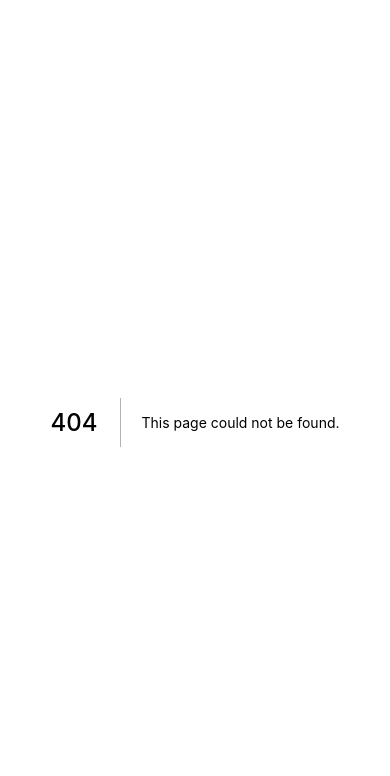
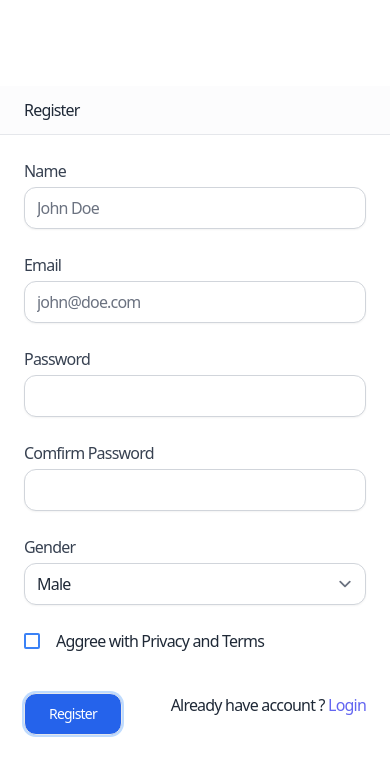
Before and after one commit to faizdamar1/next-belajar-tailwind, a Next.js app: page /register in a window 390 px wide. Before the commit this address had no page. Shown: the top 776 px of the page. Built offline with nearby package versions, Linux system fonts and the light colour scheme.

Commit message:
responsive

```diff
--- /dev/null
+++ b/components/CheckComponent.js
@@ -0,0 +1,14 @@
+import React from "react";
+
+export default function CheckComponent({ htmlFor, label, ...props }) {
+  return (
+    <div className="flex items-center gap-x-2">
+      <input
+        {...props}
+        type="checkbox"
+        className="accent-sky-500 mr-2 rounded-sm border-2 border-blue-500 focus:ring-0"
+      />
+      <label className="select-none" htmlFor={htmlFor}>{label}</label>
+    </div>
+  );
+}
--- /dev/null
+++ b/components/SelectComponent.js
@@ -0,0 +1,12 @@
+import React from "react";
+
+export default function SelectComponent({ children, ...props }) {
+  return (
+    <select
+      {...props}
+      className="w-full rounded-xl border-gray-300 shadow-sm  focus:ring focus:ring-blue-100 focus:border-blue-400 transition duration-200"
+    >
+      {children}
+    </select>
+  );
+}
--- a/layouts/Guest.js
+++ b/layouts/Guest.js
@@ -1,21 +1,22 @@
 import React from "react";
 import Head from "next/head";
 
-export default function Guest({ header, title, children }) {
+export default function Guest({ header, title,cardClassName, children }) {
   return (
-    <div className="flex antialiased tracking-tighter text-gray-800 items-center justify-center min-h-screen bg-gray-100">
+    <div className="flex antialiased tracking-tighter text-gray-800 items-center justify-center min-h-screen md:bg-gray-100">
       <Head>
         <title>{title}</title>
       </Head>
-      <div className="w-1/3">
-        <div className="bg-white  rounded-2xl outline-hidden border shadow-xl">
+      <div className={`${cardClassName ? cardClassName : 'lg:w-1/3'} w-full md:1/2`}>
+        <div className="bg-white  md:rounded-2xl outline-hidden md:border md:shadow-xl">
           <div className="px-6 py-3 border-b bg-gray-50/50">
-            <h1 className="font-light text-3xl uppercase">{header}</h1>
+            <h1 className="font-medium capitalize">{header}</h1>
           </div>
 
           <div className="p-6">{children}</div>
         </div>
       </div>
+
     </div>
   );
 }
--- a/pages/index.js
+++ b/pages/index.js
@@ -3,8 +3,11 @@ import App from "../layouts/App";
 
 export default function Home() {
   return (
-    <div className="space-x-2">
-      Tailwind Css
+    <div className="grid grid-cols-3 gap-x-3">
+      <div className="bg-rose-500 w-full aspect-video flex items-center justify-center text-white">Tailwind CSS</div>
+      <div className="bg-rose-500 w-full aspect-video flex items-center justify-center text-white">Tailwind CSS</div>
+      <div className="bg-rose-500 w-full aspect-video flex items-center justify-center text-white">Tailwind CSS</div>
+
     </div>
   );
 }
--- a/pages/login.js
+++ b/pages/login.js
@@ -1,5 +1,7 @@
+import Link from "next/link";
 import React from "react";
 import ButtonComponent from "../components/ButtonComponent";
+import CheckComponent from "../components/CheckComponent";
 import InputComponent from "../components/InputComponent";
 import LabelComponent from "../components/LabelComponent";
 import Guest from "../layouts/Guest";
@@ -10,24 +12,35 @@ export default function Login() {
       <form>
         <div className="mb-6">
           <LabelComponent forInput="email">Email</LabelComponent>
-          <InputComponent type="email" id="email" placeholder="john@doe.com" />
+          <InputComponent
+            type="email"
+            name="email"
+            id="email"
+            placeholder="john@doe.com"
+          />
         </div>
         <div className="mb-6">
           <LabelComponent forInput="password">Password</LabelComponent>
-          <InputComponent type="password" id="password" />
+          <InputComponent type="password" name="password" id="password" />
         </div>
         <div className="mb-5 flex justify-between">
-          <div>
-            <input
-              className="accent-sky-500 mr-3"
-              type="checkbox"
-              id="remember"
-            />
-            <label htmlFor="remember">Remember</label>
-          </div>
-          <a href="#">Forgot Password</a>
+          <CheckComponent
+            label="Remember Me"
+            name="remember"
+            htmlFor="remember"
+            id="remember"
+          />
+          <a href="#">Forgot Password?</a>
         </div>
-        <div className="flex justify-end">
+        <div className="flex item-center justify-between mt-11">
+          <span>
+            Already have account ?{"  "}
+            <Link href="/register">
+              <a href="" className="text-indigo-500 font-medium">
+                Register
+              </a>
+            </Link>
+          </span>
           <ButtonComponent>Login</ButtonComponent>
         </div>
       </form>
@@ -36,5 +49,5 @@ export default function Login() {
 }
 
 Login.getLayout = (page) => (
-  <Guest header="Login" title="Login" children={page}></Guest>
+  <Guest cardClassName="md:w-1/2 lg:w-1/3" header="Login" title="Login" children={page}></Guest>
 );
--- /dev/null
+++ b/pages/register.js
@@ -0,0 +1,79 @@
+import Link from "next/link";
+import React from "react";
+import ButtonComponent from "../components/ButtonComponent";
+import CheckComponent from "../components/CheckComponent";
+import InputComponent from "../components/InputComponent";
+import LabelComponent from "../components/LabelComponent";
+import SelectComponent from "../components/SelectComponent";
+import Guest from "../layouts/Guest";
+
+export default function Register() {
+  return (
+    <div>
+      <form>
+        <div className="mb-6">
+          <LabelComponent forInput="name">Name</LabelComponent>
+          <InputComponent name="name" id="name" placeholder="John Doe" />
+        </div>
+        <div className="mb-6">
+          <LabelComponent forInput="email">Email</LabelComponent>
+          <InputComponent
+            type="email"
+            name="email"
+            id="email"
+            placeholder="john@doe.com"
+          />
+        </div>
+
+        <div className="grid grid-cols-1 md:grid-cols-2 md:gap-x-3">
+          <div className="mb-6">
+            <LabelComponent forInput="password">Password</LabelComponent>
+            <InputComponent type="password" name="password" id="password" />
+          </div>
+
+          <div className="mb-6">
+            <LabelComponent forInput="password_confirmation">
+              Comfirm Password
+            </LabelComponent>
+            <InputComponent
+              type="password"
+              name="password_confirmation"
+              id="password_confirmation"
+            />
+          </div>
+        </div>
+
+        <div className="mb-6">
+          <LabelComponent forInput={"gender"}>Gender</LabelComponent>
+          <SelectComponent>
+            <option>Male</option>
+            <option>Female</option>
+          </SelectComponent>
+        </div>
+
+        <div className="mb-5 flex justify-between">
+          <CheckComponent
+            label="Aggree with Privacy and Terms"
+            htmlFor="acceptance"
+            name="acceptance"
+            id="acceptance"
+          />
+        </div>
+
+        <div className="flex item-center justify-between mt-10">
+          <ButtonComponent>Register</ButtonComponent>
+          <span>
+              Already have account ?{"  "}
+              <Link href="/login">
+                  <a href="" className="text-indigo-500 font-medium">Login</a>
+              </Link>
+          </span>
+        </div>
+      </form>
+    </div>
+  );
+}
+
+Register.getLayout = (page) => (
+  <Guest cardClassName="md:w-1/2 lg:w-1/3" header="Register" title="Register" children={page}></Guest>
+);
```
